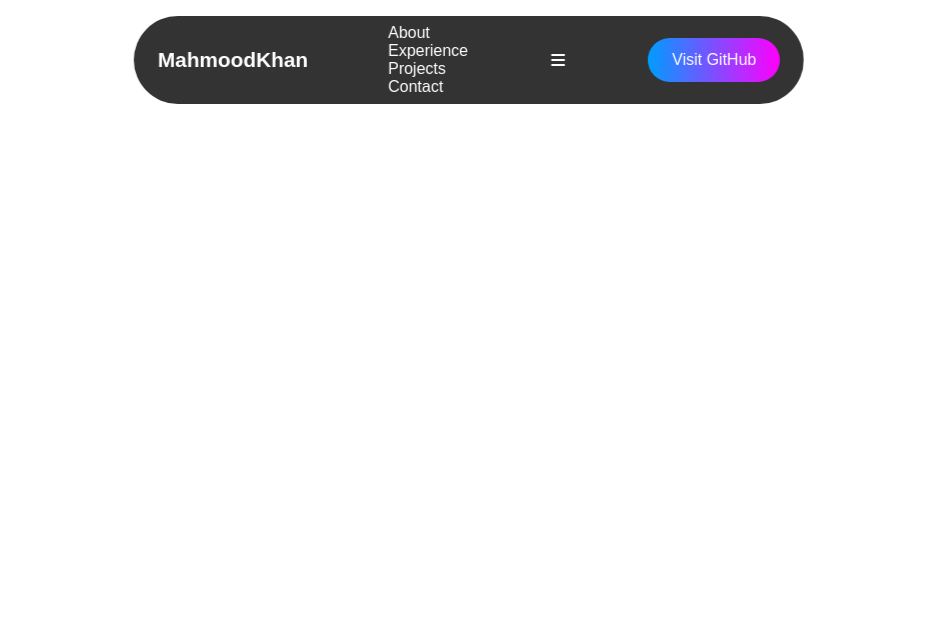
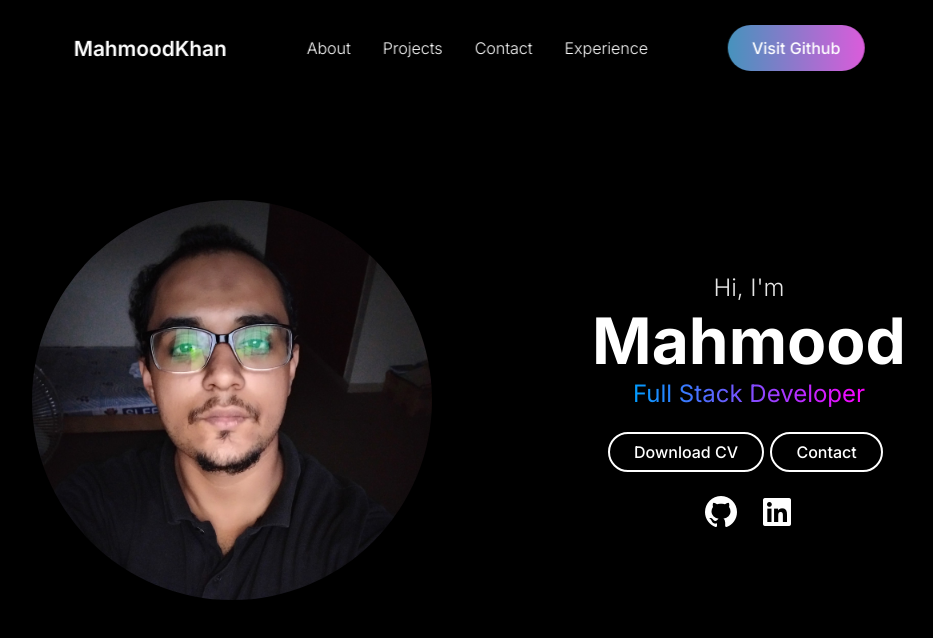
Before and after one commit to codingwithmahmo/responsive_portfolio_with_HTML_and_CSS, a plain HTML site: page index.html in a window 1280 px wide. Shown: the whole page, without its empty margins (171-1104 px from the left). Drawn offline with Linux system fonts and the light colour scheme.

Commit message:
added files

```diff
--- a/index.html
+++ b/index.html
@@ -4,21 +4,49 @@
     <meta charset="UTF-8">
     <meta name="viewport" content="width=device-width, initial-scale=1.0">
     <title>Responsive Portfolio Mahmood Khan</title>
+    <link rel="preconnect" href="https://fonts.googleapis.com">
+    <link rel="preconnect" href="https://fonts.gstatic.com" crossorigin>
+    <link href="https://fonts.googleapis.com/css2?family=Inter:ital,opsz,wght@0,14..32,100..900;1,14..32,100..900">
     <link rel="stylesheet" href="styles.css">
     <link rel="stylesheet" href="https://cdnjs.cloudflare.com/ajax/libs/font-awesome/7.0.1/css/all.min.css">
 </head>
 <body>
-    <header class="header">
+    <!-- Header Section Tag for Portfolio -->
+    <header>
         <a href="#" class="logo"><span>MahmoodKhan</span></a>
-        <ul class="class-links">
+        <ul class="nav-links">
             <li><a href="#about">About</a></li>
+            <li><a href="#projects">Projects</a></li>
+            <li><a href="#Contact">Contact</a></li>
             <li><a href="#experience">Experience</a></li>
-            <li><a href="#projects">Projects</a></li>
-            <li><a href="#contact">Contact</a></li>
         </ul>
         <i class="fa-solid fa-bars" id="menu-icon"></i>
-        <button class="visit-btn">Visit GitHub</button>
+        <button class="visit-btn">Visit Github</button>
     </header>
+
+    <!-- Contains about page content -->
+    <section id="about" class="about">
+        <div class="about-container">
+            <img src="momo_profilepicture.png" alt="Mahmood Khan">
+            <div class="info-box">
+                <div class="text">
+                    <h3>Hi, I'm</h3>
+                    <h1>Mahmood</h1>
+                    <span>Full Stack Developer</span>
+                </div>
+
+                <div class="btn-group">
+                    <div class="btn">Download CV</div>
+                    <div class="btn">Contact</div>
+                </div>
+
+                <div class="socials">
+                    <i class="fa-brands fa-github"></i>
+                    <i class="fa-brands fa-linkedin"></i>
+                </div>
+            </div>
+        </div>
+    </section>
     <script src="script.js"></script>
 </body>
 </html>
--- a/styles.css
+++ b/styles.css
@@ -1,28 +1,30 @@
+@import url('https://fonts.googleapis.com/css2?family=Inter:ital,opsz,wght@0,14..32,100..900;1,14..32,100..900');
 *{
-    margin: 0;
-    padding: 0;
+    margin:0;
+    padding:0;
     box-sizing: border-box;
-    font-family: 'Poppins', sans-serif;
+    font-family: 'Inter';
+    text-decoration: none;
+    list-style: none;
     scroll-behavior: smooth;
-    text-decoration: none;
-    scroll-behavior: smooth;
-    list-style: none
+    background-color: black;
+    color: white;
 }
 
 header{
     position: fixed;
+    height: 4rem;
     top: 1rem;
     left: 50%;
     transform: translateX(-50%);
     display: flex;
     align-items: center;
-    justify-content: center;
     gap: 5rem;
-    background-color: rgba(0,0,0,0.8);
-    border-radius: 3rem;
-    backdrop-filter:blur(8px);
+    background: rgb(0,0,0);
+    backdrop-filter: blur(8px);
     color: white;
     padding: 0.5rem 1.5rem;
+    border-radius: 3rem;
     z-index: 1000;
 }
 
@@ -35,7 +37,7 @@ header{
 }
 
 .logo:hover{
-    transform: scale(1.1);
+    transform: scale(0.9);
 }
 
 .nav-links{
@@ -54,11 +56,11 @@ li a::before{
     content: '';
     width: 0;
     left: 0;
-    height:5px;
+    height: 5px;
     top: 25px;
     border-radius: 1rem;
     transition: 0.3s ease-in-out;
-    background: linear-gradient(to right, rgb(0,157,255),rgb(255,0,255));
+    background: linear-gradient(to right,rgb(0,157,255), rgb(255,0,255));
 }
 
 li a:hover::before{
@@ -75,14 +77,114 @@ li a:hover::before{
     cursor: pointer;
     text-wrap: nowrap;
     transition: 0.3s ease-in-out;
-    background: linear-gradient(to right, rgb(0,157,255),rgb(255,0,255));
+    background: linear-gradient(to right,rgb(70, 147, 189), rgb(219, 92, 219));
 }
 
 .visit-btn:hover{
-    transform: scale(1.03);
-    background: linear-gradient(to right,rgb(255,0,255), rgb(0,157,255));
+    transform: scale(1.0);
+    background: linear-gradient(to right,rgb(185, 96, 232),rgb(109, 1, 181));
 }
 
 #menu-icon{
-    font-size:
+    font-size:2rem;
+    display: none;
 }
+
+section{
+    min-height: 100vh;
+    padding: 8rem 12%;
+    width: 100%;
+    position: relative;
+}
+
+.about{
+    display: flex;
+    align-items: center;
+    justify-content: center;
+}
+
+.about .about-container{
+    display: flex;
+    align-items: center;
+    justify-content: center;
+    gap: 10rem;
+}
+
+.about img {
+    width: 25rem;
+    border-radius: 50%;
+    transition: 0.4s ease-in-out; /* Move transition here for smoother effect */
+}
+
+.about img:hover {
+    transform: scale(1.02); /* Slight zoom effect */
+    box-shadow: 0 10px 20px rgba(0, 0, 0, 0.3); /* Soft black shadow */
+}
+
+
+.info-box{
+    display: flex;
+    flex-direction: column;
+    text-align: center;
+    justify-content: center;
+    gap: 1.5rem;
+}
+
+.info-box h3{
+    font-size:1.5rem;
+    font-weight: 300;
+    opacity: 0.9;
+}
+
+.info-box h1{
+    font-size: 4rem;
+    font-weight: 700;
+}
+
+.info-box span{
+    background: linear-gradient(to right,rgb(0,157,255), rgb(255,0,255));
+    background-clip: text;
+    color: transparent;
+    font-size: 1.5rem;
+}
+
+.btn-group{
+    display: flex;
+    gap: 0.4rem;
+    margin-left: 1rem
+}
+
+.btn{
+    border-radius: 3rem;
+    padding: 0.5rem 1.5rem;
+    border:  2px solid;
+    cursor: pointer;
+    font-weight: 500;
+    text-wrap: nowrap;
+    transition: 0.2s ease-in-out;
+}
+
+.btn:hover{
+    background-color: rgb(255, 255, 255);
+    color:rgb(0, 0, 0);
+}
+
+.socials{
+    display: flex;
+    gap: 1rem;
+    align-items: center;
+    translate: translateX(-60%);
+    justify-content: center;
+
+}
+
+.socials i{
+    font-size:2rem;
+    cursor: pointer;
+    transition: 0.2s ease-in-out;
+}
+
+.socials i:hover{
+    transform: scale(1.2);
+    color: rgb(124, 72, 247);
+}
```
Also changed, not shown: mahmood_pfp.jpg (added), mahmood_pfp1 (1).png (added), momo_profilepicture.png (added), 1 other file.
